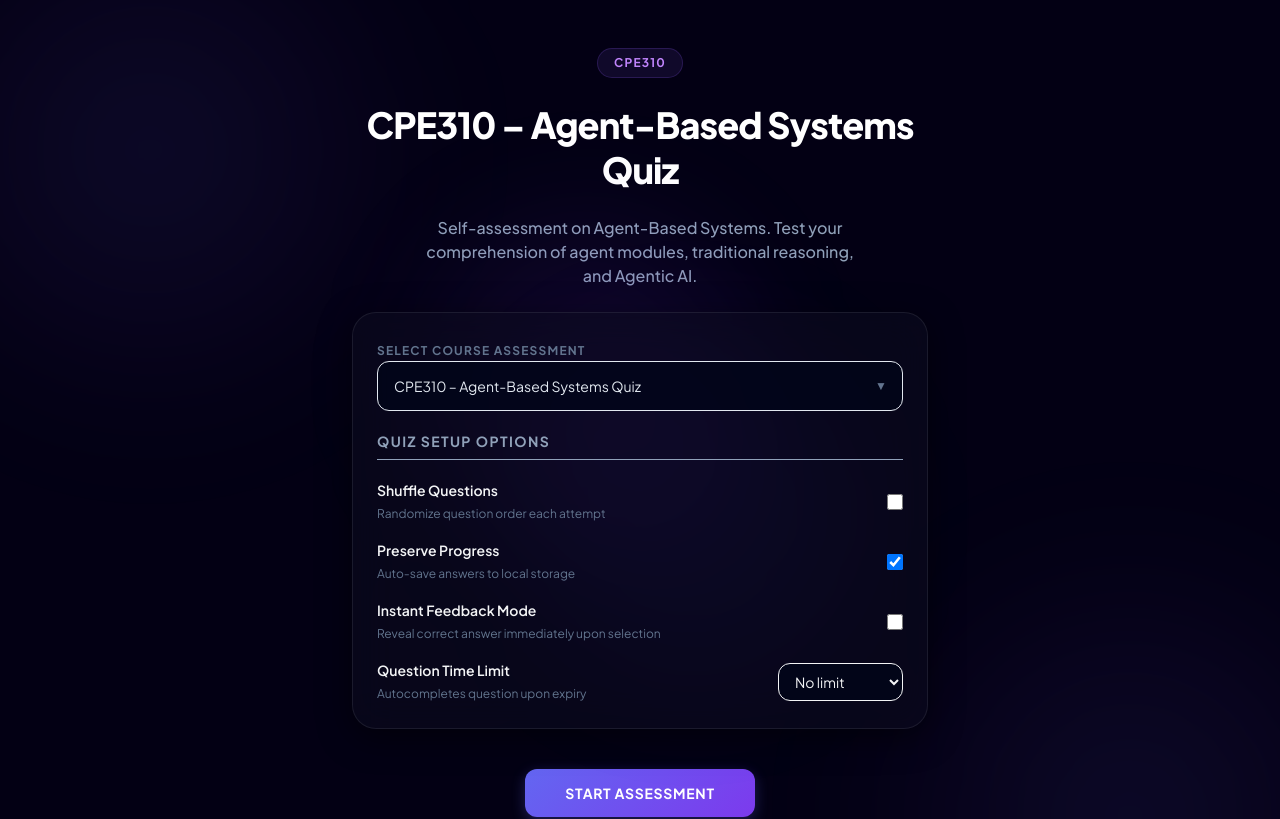
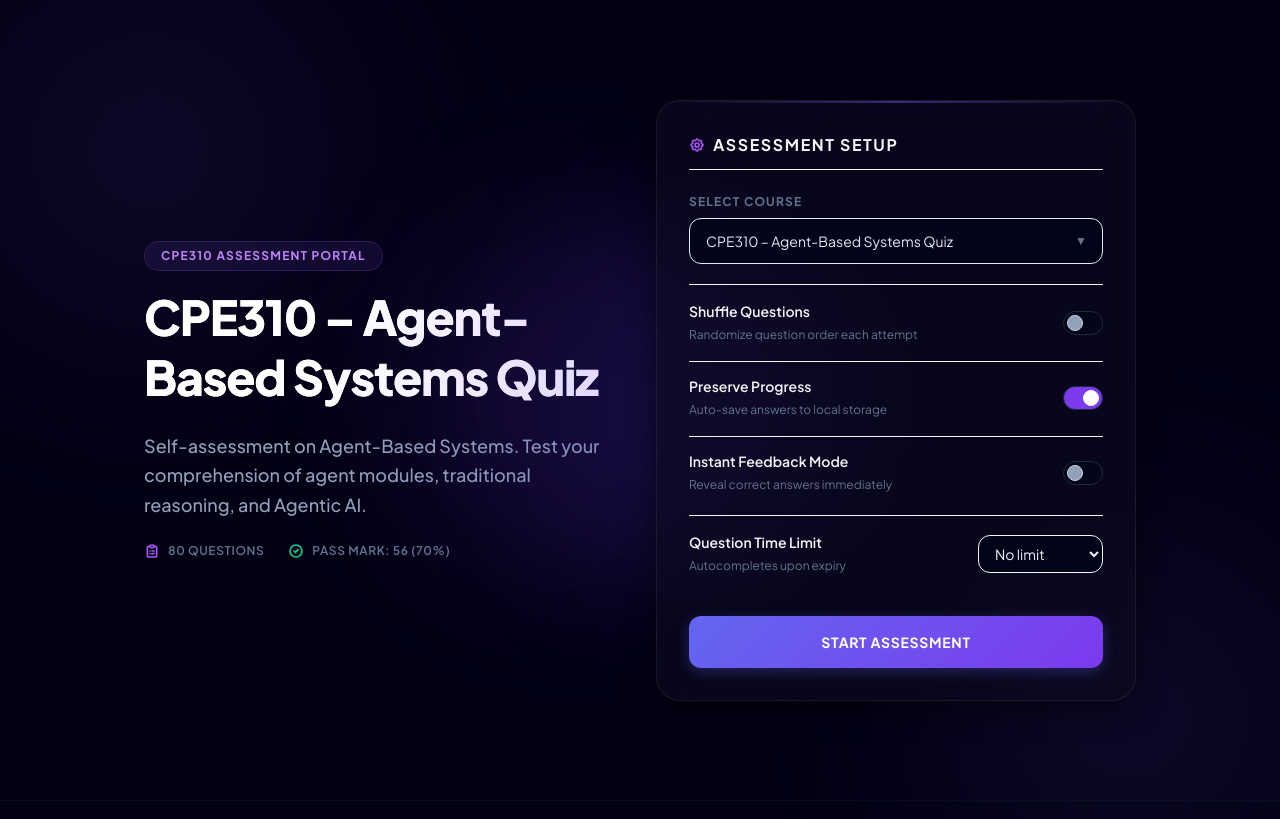
Before and after one commit to adeyemo-taiwo-m/ATM-QUIZ, a Next.js app: page / in a window 1280 px wide. Shown: the top 819 px of the page. Built offline with nearby package versions, Linux system fonts and the light colour scheme.

Commit message:
Refactor onboarding screen to a clean and spacious two-column layout with visual badges and custom toggle switches

```diff
--- a/src/components/QuizShell.tsx
+++ b/src/components/QuizShell.tsx
@@ -244,27 +244,53 @@ export default function QuizShell({ courses }: { courses: CourseOption[] }) {
   // ── IDLE / START SCREEN ──────────────────────────────────────────────────
   if (state === "idle") {
     return (
-      <main className="flex min-h-screen flex-col items-center justify-center px-4 py-12 relative z-10">
+      <main className="flex min-h-screen flex-col items-center justify-center px-4 py-12 relative z-10 w-full max-w-5xl mx-auto">
         {/* Glow blobs */}
-        <div className="absolute top-1/4 left-1/3 w-80 h-80 rounded-full bg-brand-600/10 blur-3xl pointer-events-none" />
-        <div className="absolute bottom-1/4 right-1/3 w-80 h-80 rounded-full bg-indigo-600/10 blur-3xl pointer-events-none" />
+        <div className="absolute top-1/4 left-1/4 w-96 h-96 rounded-full bg-brand-600/10 blur-3xl pointer-events-none" />
+        <div className="absolute bottom-1/4 right-1/4 w-96 h-96 rounded-full bg-indigo-600/10 blur-3xl pointer-events-none" />
 
-        <div className="max-w-xl w-full text-center space-y-6">
-          <span className="inline-flex rounded-full bg-brand-500/10 border border-brand-500/20 px-4 py-1.5 text-xs font-bold uppercase tracking-widest text-brand-300">
-            {meta.course}
+        <div className="w-full grid grid-cols-1 lg:grid-cols-12 gap-8 items-center">
+          {/* Left Column: Course Intro (6 cols) */}
+          <div className="lg:col-span-6 space-y-6 text-center lg:text-left">
+            <div>
+              <span className="inline-flex rounded-full bg-brand-500/10 border border-brand-500/20 px-4 py-1.5 text-xs font-bold uppercase tracking-widest text-brand-300 mb-4">
+                {meta.course} Assessment Portal
               </span>
-          <h1 className="text-3xl md:text-4xl font-extrabold leading-tight text-white tracking-tight">
+              <h1 className="text-4xl md:text-5xl font-extrabold leading-tight text-white tracking-tight bg-gradient-to-r from-white via-slate-100 to-indigo-300 bg-clip-text text-transparent">
                 {meta.title}
               </h1>
-          <p className="text-slate-400 text-sm md:text-base font-medium max-w-md mx-auto">
+            </div>
+            <p className="text-slate-400 text-base md:text-lg leading-relaxed max-w-xl mx-auto lg:mx-0 font-medium">
               {activeCourse.description}
             </p>
+            <div className="hidden lg:flex items-center gap-6 text-xs text-slate-500 font-semibold uppercase tracking-wider">
+              <span className="flex items-center gap-2">
+                <svg className="w-4 h-4 text-brand-400" fill="none" stroke="currentColor" viewBox="0 0 24 24"><path strokeLinecap="round" strokeLinejoin="round" strokeWidth="2.5" d="M9 5H7a2 2 0 00-2 2v12a2 2 0 002 2h10a2 2 0 002-2V7a2 2 0 00-2-2h-2M9 5a2 2 0 002 2h2a2 2 0 002-2M9 5a2 2 0 012-2h2a2 2 0 012 2m-3 7h3m-3 4h3m-6-4h.01M9 16h.01"></path></svg>
+                {meta.totalQuestions} Questions
+              </span>
+              <span className="flex items-center gap-2">
+                <svg className="w-4 h-4 text-emerald-400" fill="none" stroke="currentColor" viewBox="0 0 24 24"><path strokeLinecap="round" strokeLinejoin="round" strokeWidth="2.5" d="M9 12l2 2 4-4m6 2a9 9 0 11-18 0 9 9 0 0118 0z"></path></svg>
+                Pass Mark: {meta.passMark} ({Math.round((meta.passMark / meta.totalQuestions) * 100)}%)
+              </span>
+            </div>
+          </div>
 
-          <div className="bg-slate-900/30 border border-slate-800/80 rounded-3xl p-5 md:p-6 text-left glass-card space-y-5">
+          {/* Right Column: Settings & Launch (6 cols) */}
+          <div className="lg:col-span-6 w-full max-w-xl mx-auto">
+            <div className="bg-slate-900/30 border border-slate-800/80 rounded-3xl p-6 md:p-8 text-left glass-card space-y-6 relative overflow-hidden">
+              {/* Top gradient border for setting panel */}
+              <div className="absolute top-0 left-0 right-0 h-[2px] bg-gradient-to-r from-transparent via-brand-500 to-transparent opacity-40" />
+
+              <h2 className="text-base font-bold uppercase tracking-widest text-slate-350 border-b border-slate-850 pb-3 flex items-center gap-2">
+                <svg className="w-4 h-4 text-brand-400" fill="none" stroke="currentColor" viewBox="0 0 24 24"><path strokeLinecap="round" strokeLinejoin="round" strokeWidth="2.5" d="M10.325 4.317c.426-1.756 2.924-1.756 3.35 0a1.724 1.724 0 002.573 1.066c1.543-.94 3.31.826 2.37 2.37a1.724 1.724 0 001.065 2.572c1.756.426 1.756 2.924 0 3.35a1.724 1.724 0 00-1.066 2.573c.94 1.543-.826 3.31-2.37 2.37a1.724 1.724 0 00-2.572 1.065c-.426 1.756-2.924 1.756-3.35 0a1.724 1.724 0 00-2.573-1.066c-1.543.94-3.31-.826-2.37-2.37a1.724 1.724 0 00-1.065-2.572c-1.756-.426-1.756-2.924 0-3.35a1.724 1.724 0 001.066-2.573c-.94-1.543.826-3.31 2.37-2.37.996.608 2.296.07 2.572-1.065z"></path><path strokeLinecap="round" strokeLinejoin="round" strokeWidth="2.5" d="M15 12a3 3 0 11-6 0 3 3 0 016 0z"></path></svg>
+                Assessment Setup
+              </h2>
+
+              <div className="space-y-5">
                 {/* Course Selector Section */}
                 <div className="space-y-2">
-              <label className="text-xs font-bold uppercase tracking-widest text-slate-500">
-                Select Course Assessment
+                  <label className="text-xs font-bold uppercase tracking-widest text-slate-500 flex items-center gap-1.5">
+                    Select Course
                   </label>
                   <div className="relative">
                     <select
@@ -277,7 +303,7 @@ export default function QuizShell({ courses }: { courses: CourseOption[] }) {
                           setAnswers(Array(targetCourse.data.questions.length).fill(-1));
                         }
                       }}
-                  className="w-full bg-slate-950/80 border border-slate-850 rounded-xl px-4 py-3.5 text-xs md:text-sm text-slate-200 focus:outline-none focus:border-brand-500 cursor-pointer appearance-none"
+                      className="w-full bg-slate-950/80 border border-slate-850 rounded-xl px-4 py-3 text-xs md:text-sm text-slate-200 focus:outline-none focus:border-brand-500 cursor-pointer appearance-none animate-none"
                     >
                       {courses.map((course) => (
                         <option key={course.id} value={course.id}>
@@ -290,58 +316,69 @@ export default function QuizShell({ courses }: { courses: CourseOption[] }) {
                     </div>
                   </div>
                 </div>
-            <h2 className="text-sm font-bold uppercase tracking-widest text-slate-400 border-b border-slate-850 pb-2">
-              Quiz Setup Options
-            </h2>
 
-            <div className="space-y-4">
+                {/* Toggles Group */}
+                <div className="space-y-4 border-t border-slate-850 pt-4">
                   {/* Shuffle toggle */}
                   <label className="flex items-center justify-between cursor-pointer group">
-                <div>
+                    <div className="pr-4">
                       <span className="text-sm font-semibold text-slate-250 block">Shuffle Questions</span>
                       <span className="text-xs text-slate-500">Randomize question order each attempt</span>
                     </div>
+                    <div className="relative">
                       <input
                         type="checkbox"
                         checked={settings.shuffleQuestions}
                         onChange={(e) => setSettings({ ...settings, shuffleQuestions: e.target.checked })}
-                  className="w-4 h-4 rounded text-brand-600 bg-slate-900 border-slate-700 focus:ring-brand-500 cursor-pointer"
+                        className="sr-only peer"
+                        id="toggle-shuffle"
                       />
+                      <div className="w-10 h-6 bg-slate-950 border border-slate-800 rounded-full peer peer-focus:ring-2 peer-focus:ring-brand-500 peer-checked:after:translate-x-full peer-checked:after:border-white after:content-[''] after:absolute after:top-1 after:left-1 after:bg-slate-400 after:border-slate-300 after:border after:rounded-full after:h-4 after:w-4 after:transition-all peer-checked:bg-brand-600 peer-checked:after:bg-white peer-checked:after:border-brand-500" />
+                    </div>
                   </label>
 
                   {/* LocalStorage toggle */}
-              <label className="flex items-center justify-between cursor-pointer group">
-                <div>
+                  <label className="flex items-center justify-between cursor-pointer group border-t border-slate-850/50 pt-3.5">
+                    <div className="pr-4">
                       <span className="text-sm font-semibold text-slate-250 block">Preserve Progress</span>
                       <span className="text-xs text-slate-500">Auto-save answers to local storage</span>
                     </div>
+                    <div className="relative">
                       <input
                         type="checkbox"
                         checked={settings.enableLocalStorage}
                         onChange={(e) => setSettings({ ...settings, enableLocalStorage: e.target.checked })}
-                  className="w-4 h-4 rounded text-brand-600 bg-slate-900 border-slate-700 focus:ring-brand-500 cursor-pointer"
+                        className="sr-only peer"
+                        id="toggle-localStorage"
                       />
+                      <div className="w-10 h-6 bg-slate-950 border border-slate-800 rounded-full peer peer-focus:ring-2 peer-focus:ring-brand-500 peer-checked:after:translate-x-full peer-checked:after:border-white after:content-[''] after:absolute after:top-1 after:left-1 after:bg-slate-400 after:border-slate-300 after:border after:rounded-full after:h-4 after:w-4 after:transition-all peer-checked:bg-brand-600 peer-checked:after:bg-white peer-checked:after:border-brand-500" />
+                    </div>
                   </label>
 
                   {/* Instant Feedback toggle */}
-              <label className="flex items-center justify-between cursor-pointer group">
-                <div>
+                  <label className="flex items-center justify-between cursor-pointer group border-t border-slate-850/50 pt-3.5">
+                    <div className="pr-4">
                       <span className="text-sm font-semibold text-slate-250 block">Instant Feedback Mode</span>
-                  <span className="text-xs text-slate-500">Reveal correct answer immediately upon selection</span>
+                      <span className="text-xs text-slate-500">Reveal correct answers immediately</span>
                     </div>
+                    <div className="relative">
                       <input
                         type="checkbox"
                         checked={settings.instantFeedback}
                         onChange={(e) => setSettings({ ...settings, instantFeedback: e.target.checked })}
-                  className="w-4 h-4 rounded text-brand-600 bg-slate-900 border-slate-700 focus:ring-brand-500 cursor-pointer"
+                        className="sr-only peer"
+                        id="toggle-feedback"
                       />
+                      <div className="w-10 h-6 bg-slate-950 border border-slate-800 rounded-full peer peer-focus:ring-2 peer-focus:ring-brand-500 peer-checked:after:translate-x-full peer-checked:after:border-white after:content-[''] after:absolute after:top-1 after:left-1 after:bg-slate-400 after:border-slate-300 after:border after:rounded-full after:h-4 after:w-4 after:transition-all peer-checked:bg-brand-600 peer-checked:after:bg-white peer-checked:after:border-brand-500" />
+                    </div>
                   </label>
+                </div>
 
-              {/* Timer options */}
-              <div className="flex items-center justify-between gap-4">
+                {/* Timer options dropdown */}
+                <div className="flex items-center justify-between gap-4 border-t border-slate-850 pt-4">
                   <div>
                     <span className="text-sm font-semibold text-slate-250 block">Question Time Limit</span>
-                  <span className="text-xs text-slate-500">Autocompletes question upon expiry</span>
+                    <span className="text-xs text-slate-500">Autocompletes upon expiry</span>
                   </div>
                   <select
                     value={settings.timeLimitPerQuestion}
@@ -355,18 +392,21 @@ export default function QuizShell({ courses }: { courses: CourseOption[] }) {
                   </select>
                 </div>
               </div>
-          </div>
 
-          <div className="pt-4 flex flex-col items-center gap-2">
+              {/* Start Action Panel */}
+              <div className="pt-4 flex flex-col items-center gap-3">
                 <button
                   onClick={startQuiz}
-              className="w-full sm:w-auto px-10 py-3.5 rounded-xl font-bold uppercase tracking-wider premium-btn text-white text-sm cursor-pointer"
+                  className="w-full px-10 py-4 rounded-xl font-bold uppercase tracking-wider premium-btn text-white text-sm cursor-pointer"
                 >
                   Start Assessment
                 </button>
-            <span className="text-slate-500 text-xs mt-2">
-              {meta.totalQuestions} questions · Requires {meta.passMark} to pass
-            </span>
+                <div className="flex justify-between w-full text-[10px] text-slate-550 uppercase tracking-widest font-semibold px-1 lg:hidden">
+                  <span>{meta.totalQuestions} Questions</span>
+                  <span>Pass: {meta.passMark}</span>
+                </div>
+              </div>
+            </div>
           </div>
         </div>
       </main>
```
Lines whose indentation alone changed are shown as unchanged.
